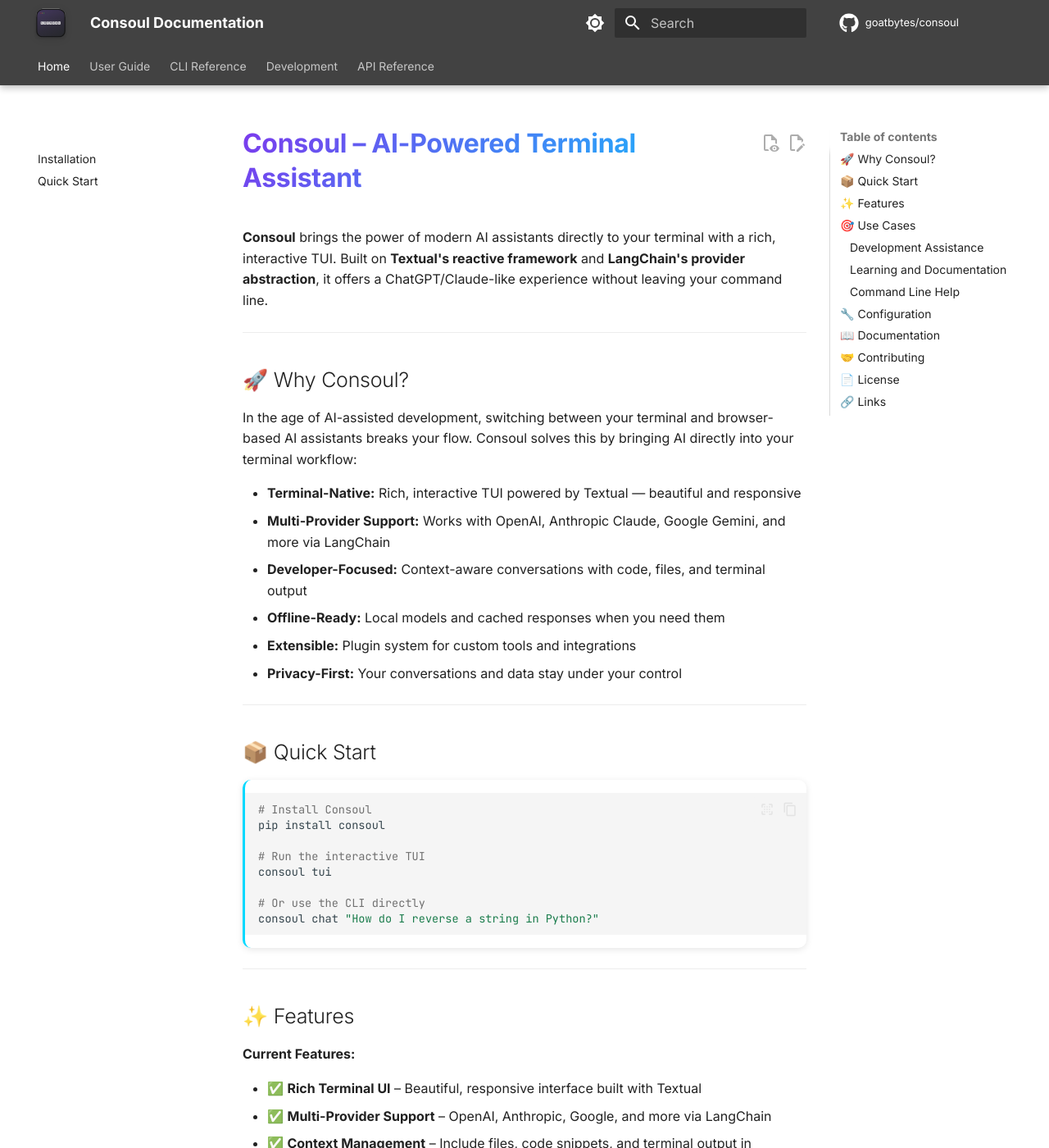
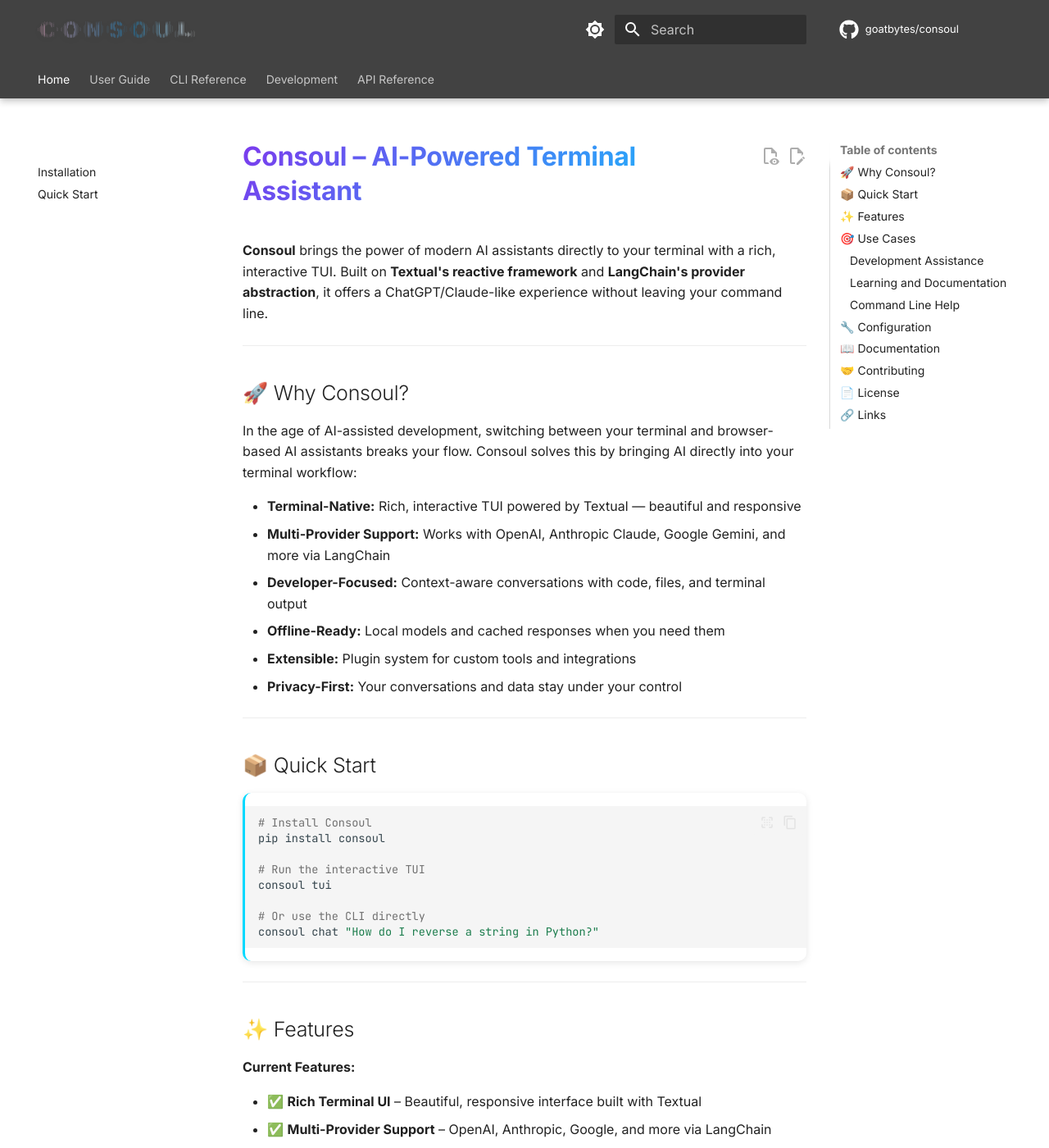
Before and after one commit to goatbytes/consoul, an MkDocs documentation site: the page built from docs/index.md, in a window 1280 px wide and 1400 px high. Shown: the whole window at 82% size. Built offline with MkDocs 1.6.1 and Material for MkDocs 9.7.7, drawn with Linux system fonts in a browser that asks for light colours; comment, search, counter and statistics services are not loaded.

Commit message:
feat(SOUL-165): add prompt_toolkit dependency for enhanced CLI input
- Add prompt-toolkit ^3.0.52 to dependencies
- Enables multi-line editing, history navigation, and better UX
- Required for upcoming consoul chat command implementation
- Verified import and functionality
- Add Consoul logo and CSS improvements for mkdocs
- Update header styling to stay sticky

Gira: SOUL-165

```diff
--- a/docs/assets/css/consoul.css
+++ b/docs/assets/css/consoul.css
@@ -28,15 +28,27 @@
   --md-accent-fg-color--transparent: #00d9ff1a;
 }
 
-/* Logo styling */
+/* Logo styling - using custom top bar SVG */
 .md-header__button.md-logo {
-  padding: 0.2rem;
+  padding: 0.4rem 0.2rem;
 }
 
 .md-header__button.md-logo img {
-  height: 2rem;
+  height: 2.4rem;
   width: auto;
   filter: drop-shadow(0 2px 4px rgba(0, 0, 0, 0.1));
+}
+
+/* Hide site name text - logo SVG contains text */
+.md-header__topic {
+  display: none;
+}
+
+/* Ensure header stays sticky/fixed at top */
+.md-header {
+  position: sticky;
+  top: 0;
+  z-index: 4;
 }
 
 /* Enhanced navigation styling */
--- a/mkdocs.yml
+++ b/mkdocs.yml
@@ -15,7 +15,7 @@
 theme:
   name: material
   favicon: assets/img/favicon.png
-  logo: assets/img/logo.svg
+  logo: assets/img/consoul-top-bar.svg
 
   # Color scheme and branding
   palette:
--- a/pyproject.toml
+++ b/pyproject.toml
@@ -61,6 +61,7 @@
     "tree-sitter-language-pack>=0.11.0",
     "diskcache>=5.6.3",
     "duckduckgo-search>=8.1.1",
+    "prompt-toolkit (>=3.0.52,<4.0.0)",
 ]
 
 # https://pypi.org/project/textual
@@ -218,6 +219,9 @@
 types-pyyaml = "^6.0.12.20250915"
 types-requests = "^2.32.4.20250913"
 types-pyperclip = "^1.9.0.20250801"
+mkdocs-glightbox = "^0.5.2"
+mkdocstrings = "^0.30.1"
+mkdocstrings-python = "^1.19.0"
 
 [tool.poetry.group.docs.dependencies]
 mkdocs = "^1.6.1"
```
Also changed, not shown: docs/assets/img/consoul-top-bar.svg (added), docs/assets/img/logo.svg, 12 other files.
